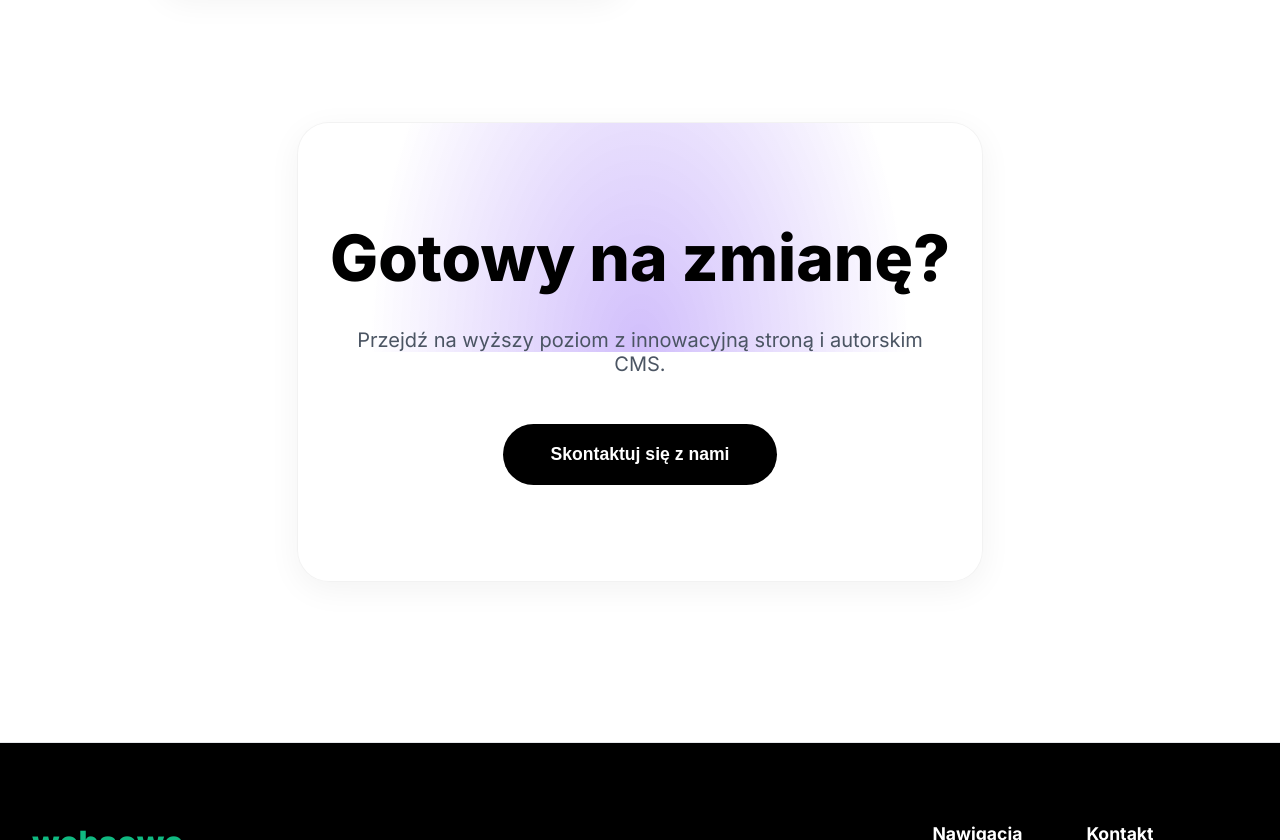
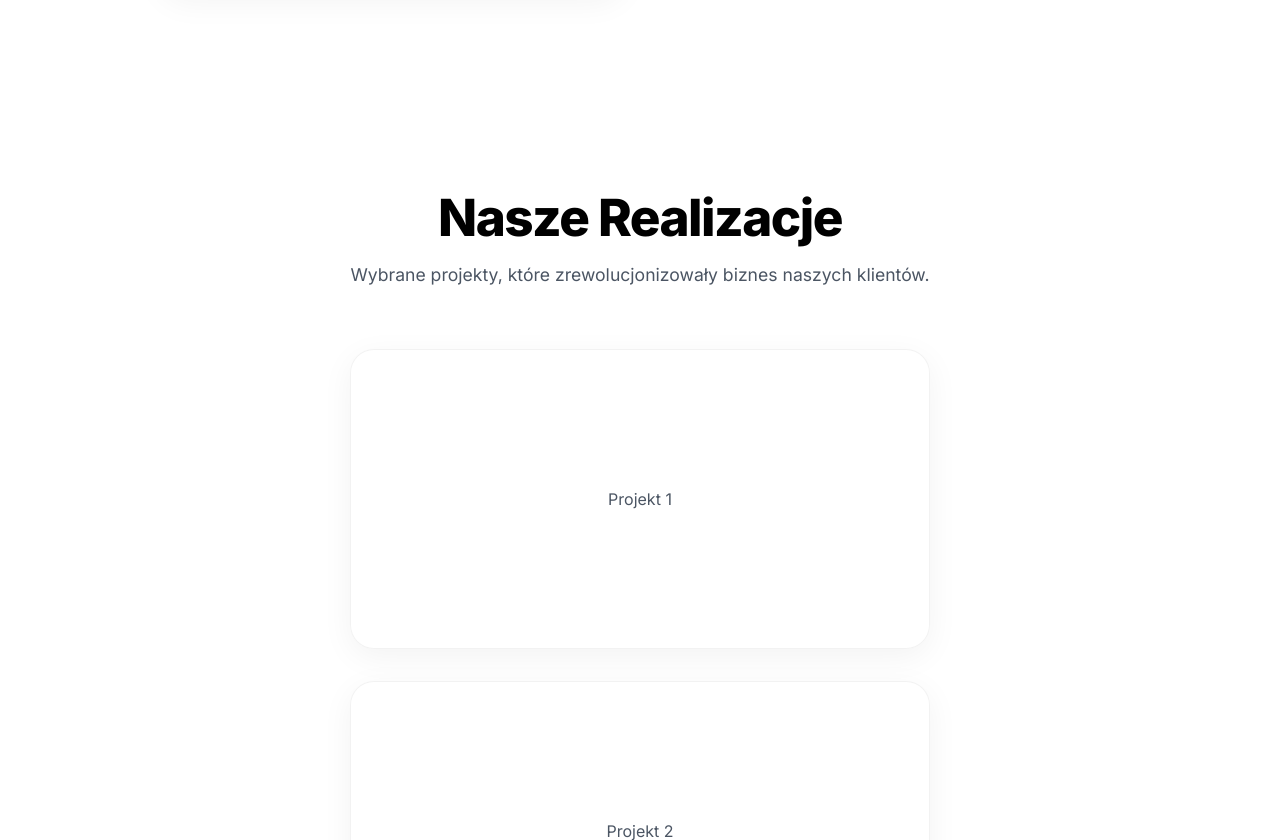
Before and after one commit to asmrowy-ux/websowo.pl, a Next.js app: page / in a window 1280 px wide. Shown: the part 1960-2800 px from the top of the page. Built offline with nearby package versions, Linux system fonts and the light colour scheme.

Commit message:
Add section IDs for navigation links

```diff
--- a/src/app/page.tsx
+++ b/src/app/page.tsx
@@ -1,12 +1,14 @@
 import Hero from '@/components/Hero'
 import AnimatedSection from '@/components/AnimatedSection'
 import FeatureCard from '@/components/FeatureCard'
+import Link from 'next/link'
 
 export default function Home() {
   return (
     <div style={{ display: 'flex', flexDirection: 'column', gap: '8rem', overflow: 'hidden' }}>
       <Hero />
 
+      <div id="o-nas">
         <AnimatedSection className="container" delay={0.2}>
           <div style={{ textAlign: 'center', maxWidth: '900px', margin: '0 auto', padding: '2rem 0' }}>
             <h2 style={{ fontSize: 'clamp(2rem, 4vw, 3.5rem)', fontWeight: 800, marginBottom: '2rem', letterSpacing: '-0.03em' }}>
@@ -18,8 +20,9 @@ export default function Home() {
             </p>
           </div>
         </AnimatedSection>
+      </div>
 
-      <div className="container">
+      <div id="uslugi" className="container">
         <div style={{ display: 'grid', gridTemplateColumns: 'repeat(auto-fit, minmax(300px, 1fr))', gap: '2rem' }}>
           {[
             {
@@ -45,7 +48,28 @@ export default function Home() {
         </div>
       </div>
 
+      <div id="portfolio" className="container" style={{ textAlign: 'center', paddingTop: '4rem' }}>
+        <AnimatedSection>
+          <h2 style={{ fontSize: 'clamp(2rem, 4vw, 3.5rem)', fontWeight: 800, marginBottom: '1rem', letterSpacing: '-0.03em' }}>
+            Nasze Realizacje
+          </h2>
+          <p style={{ color: 'var(--color-gray)', fontSize: '1.1rem', marginBottom: '4rem' }}>
+            Wybrane projekty, które zrewolucjonizowały biznes naszych klientów.
+          </p>
+
+          <div style={{ display: 'grid', gridTemplateColumns: 'repeat(auto-fit, minmax(300px, 1fr))', gap: '2rem' }}>
+            {/* Placeholder Portfolio Items */}
+            {[1, 2, 3].map((item) => (
+              <div key={item} className="glass" style={{ height: '300px', borderRadius: '24px', display: 'flex', alignItems: 'center', justifyContent: 'center', color: 'var(--color-gray)' }}>
+                Projekt {item}
+              </div>
+            ))}
+          </div>
+        </AnimatedSection>
+      </div>
+
       {/* CTA Section */}
+      <div id="kontakt">
         <AnimatedSection className="container">
           <div className="glass" style={{
             padding: '6rem 2rem',
@@ -62,7 +86,7 @@ export default function Home() {
               <p style={{ color: 'var(--color-gray)', fontSize: '1.25rem', marginBottom: '3rem', maxWidth: '600px', margin: '0 auto 3rem auto' }}>
                 Przejdź na wyższy poziom z innowacyjną stroną i autorskim CMS.
               </p>
-            <button style={{
+              <Link href="mailto:kontakt@websowo.pl" style={{
                 background: 'var(--foreground)',
                 color: 'var(--background)',
                 padding: '1.25rem 3rem',
@@ -70,13 +94,16 @@ export default function Home() {
                 fontSize: '1.1rem',
                 fontWeight: 700,
                 border: 'none',
-              cursor: 'pointer'
+                cursor: 'pointer',
+                display: 'inline-block',
+                transition: 'all 0.3s ease'
               }}>
                 Skontaktuj się z nami
-            </button>
+              </Link>
             </div>
           </div>
         </AnimatedSection>
+      </div>
 
       <div style={{ paddingBottom: '2rem' }}></div>
     </div>
```
Lines whose indentation alone changed are shown as unchanged.
